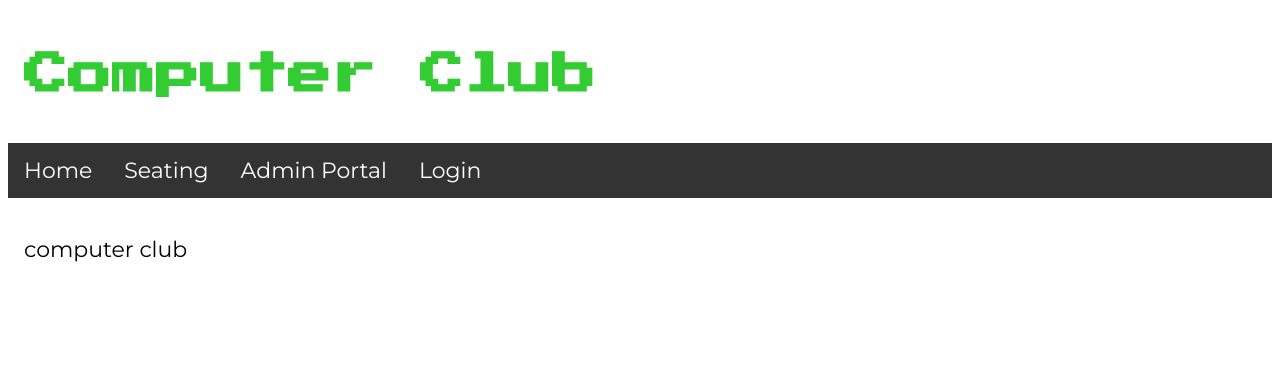
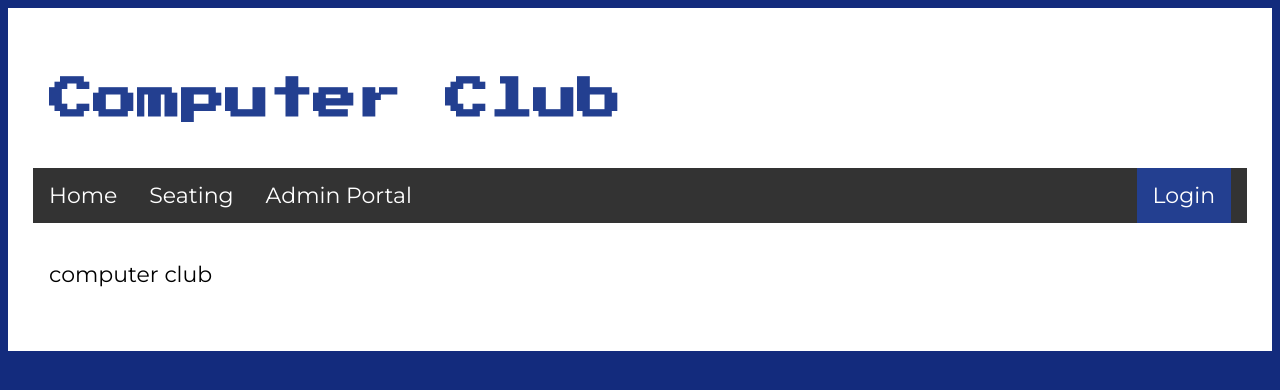
Before and after one commit to Redstone-2/CITComputerClub2, a Jekyll site: the page built from index.md, in a window 1280 px wide. Shown: the top 390 px of the page. Built offline with Jekyll 4.4.1, drawn with Linux system fonts in a browser that asks for light colours; the repository's description, which GitHub fills in, is left out.

Commit message:
Style change

```diff
--- a/_layouts/default.html
+++ b/_layouts/default.html
@@ -10,16 +10,22 @@
 <style>
       body {
        font-family: 'Montserrat';font-size: 22px;
+       background-color: #132b7d;
+      }
+      #page{
+        padding: 25px;
+        background-color: #ffffff;
+        background-origin: padding-box;
       }
       #a-title{
-        color:#33cc33;
+        color:#233f90;
         text-decoration: none;
         font-family: 'Press Start 2P';font-size: 22px;
       }
       #a-title:hover{
-        color:#66ff66;
+        color:#4c64a4;
       }
-     div ul {
+      .navbar {
       list-style-type: none;
       margin: 0;
       padding: 0;
@@ -27,20 +33,24 @@
       background-color: #333;
     }
 
-   div li {
+    .navbar a{
       float: left;
-    }
-
-   div li a {
       display: block;
       color: white;
       text-align: center;
       padding: 14px 16px;
       text-decoration: none;
     }
-
-   div li a:hover {
+    #loginbutton {
+    float: right;
+    margin-right: 16px;
+    background-color: #233f90;
+    }
+    .navbar a:hover {
       background-color: #111;
+    }
+    #loginbutton:hover {
+      background-color: #4c64a4;
     }
 
   /* Full-width input fields */
@@ -55,7 +65,7 @@
 
   /* Set a style for all buttons */
   button {
-    background-color: #04AA6D;
+    background-color: #233f90;
     color: white;
     padding: 14px 20px;
     margin: 8px 0;
@@ -161,7 +171,7 @@
   </head>
 
   <body>
-
+    <div id = "page">
     <header>
       <div class="container">
         <a id="a-title" href="{{ '/' | relative_url }}">
@@ -170,19 +180,18 @@
         <h2>{{ site.description | default: site.github.project_tagline }}</h2>
       </div>
     </header>
-    <div>
-    <ul>
-      <li><a href="{{ '/' | relative_url }}">Home</a></li>
-      <li><a href="">Seating</a></li>
-      <li><a href="">Admin Portal</a></li>
-      <li><a onclick="document.getElementById('id01').style.display='block'">Login</a></li>
-    </ul>
+
+    <div class="navbar">
+      <a href="{{ '/' | relative_url }}">Home</a>
+      <a href="">Seating</a>
+      <a href="">Admin Portal</a>
+      <a onclick="document.getElementById('id01').style.display='block'" id="loginbutton">Login</a></li>
     </div>
+
     <div id="id01" class="modal">
   <form class="modal-content animate" action="/action_page.php" method="post">
     <div class="exitcontainer">
       <span onclick="document.getElementById('id01').style.display='none'" class="close" title="Close Modal">&times;</span>
-
     </div>
 
     <div class="container">
@@ -192,7 +201,7 @@
       <label for="psw"><b>Password</b></label>
       <input type="password" placeholder="Enter Password" name="psw" required>
 
-      <button type="submit">Login</button>
+      <button class = "submit" type="submit">Login</button>
       <label>
         <input type="checkbox" checked="checked" name="remember"> Remember me
       </label>
@@ -210,6 +219,7 @@
         {{ content }}
       </section>
     </div>
+  </div>
   </body>
 </html>
 <script>
```
Also changed, not shown: 1 other file.
